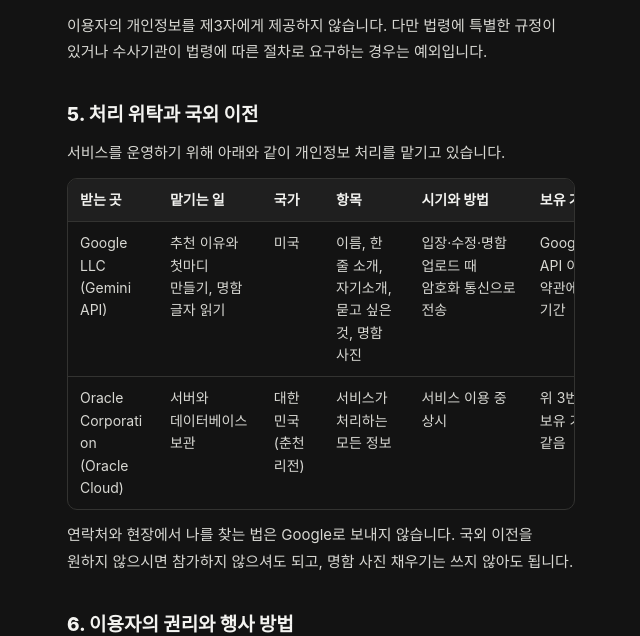
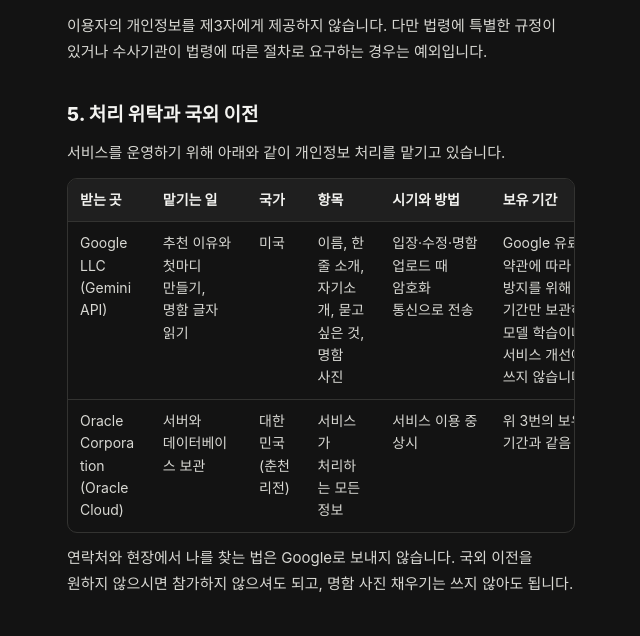
Before and after one commit to Sungblab/meetpoint, a FastAPI app: page /privacy in a window 1280 px wide. Shown: the part 1473-2109 px from the top of the page, without its empty margins (319-959 px from the left). Run offline with FastAPI, Linux system fonts and the light colour scheme; some web fonts are replaced.

Commit message:
State that the paid Gemini API does not train on participant input
Co-Authored-By: Claude Opus 5.5 <noreply@anthropic.com>

```diff
--- a/app/templates/privacy.html
+++ b/app/templates/privacy.html
@@ -46,7 +46,7 @@
     <table>
       <thead><tr><th>받는 곳</th><th>맡기는 일</th><th>국가</th><th>항목</th><th>시기와 방법</th><th>보유 기간</th></tr></thead>
       <tbody>
-        <tr><td data-label="받는 곳">Google LLC (Gemini API)</td><td data-label="맡기는 일">추천 이유와 첫마디 만들기, 명함 글자 읽기</td><td data-label="국가">미국</td><td data-label="항목">이름, 한 줄 소개, 자기소개, 묻고 싶은 것, 명함 사진</td><td data-label="시기와 방법">입장·수정·명함 업로드 때 암호화 통신으로 전송</td><td data-label="보유 기간">Google의 API 이용 약관에 따른 기간</td></tr>
+        <tr><td data-label="받는 곳">Google LLC (Gemini API)</td><td data-label="맡기는 일">추천 이유와 첫마디 만들기, 명함 글자 읽기</td><td data-label="국가">미국</td><td data-label="항목">이름, 한 줄 소개, 자기소개, 묻고 싶은 것, 명함 사진</td><td data-label="시기와 방법">입장·수정·명함 업로드 때 암호화 통신으로 전송</td><td data-label="보유 기간">Google 유료 API 약관에 따라 악용 방지를 위해 제한된 기간만 보관하며, 모델 학습이나 서비스 개선에는 쓰지 않습니다</td></tr>
         <tr><td data-label="받는 곳">Oracle Corporation (Oracle Cloud)</td><td data-label="맡기는 일">서버와 데이터베이스 보관</td><td data-label="국가">대한민국 (춘천 리전)</td><td data-label="항목">서비스가 처리하는 모든 정보</td><td data-label="시기와 방법">서비스 이용 중 상시</td><td data-label="보유 기간">위 3번의 보유 기간과 같음</td></tr>
       </tbody>
     </table>
```
